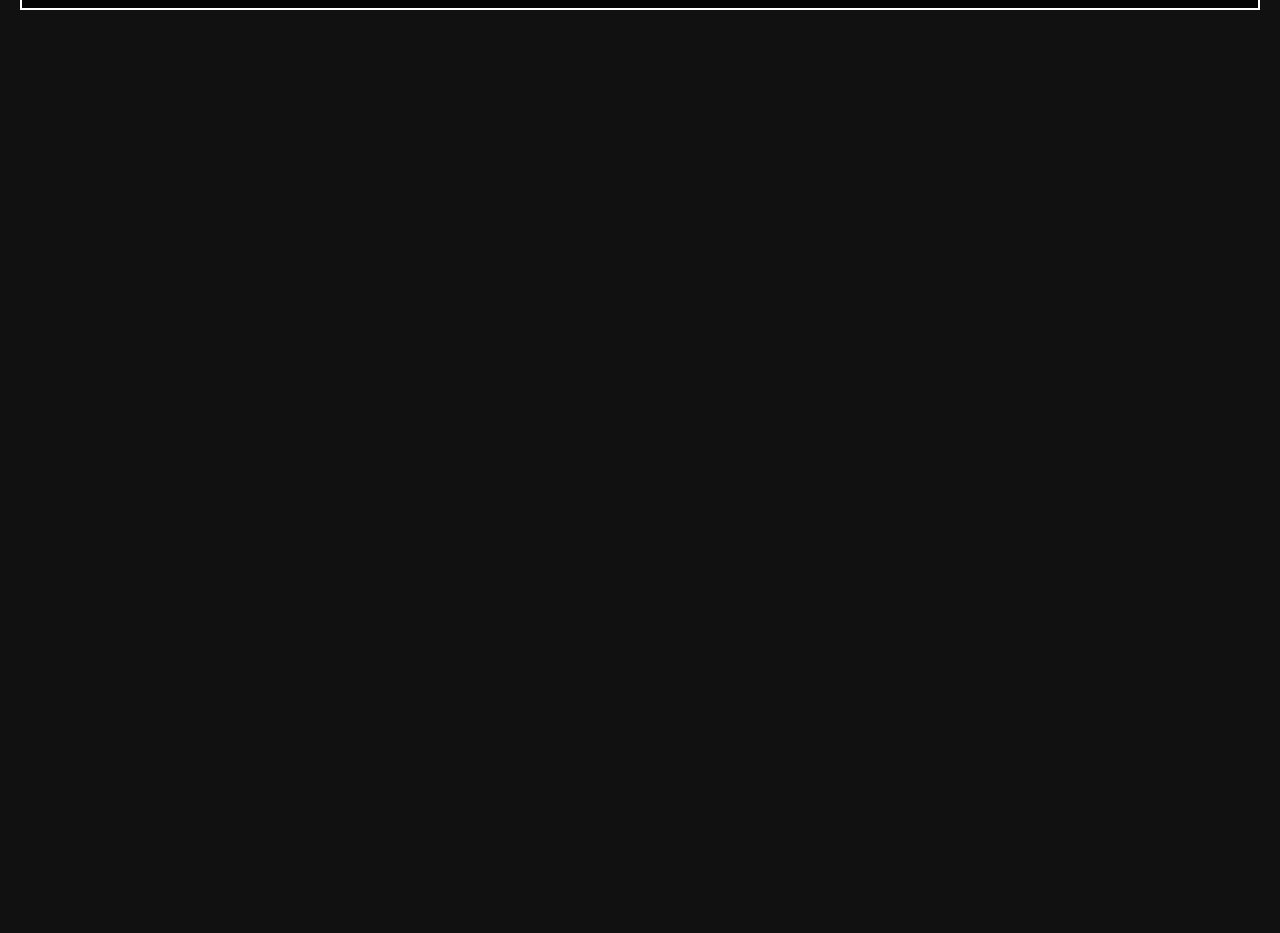
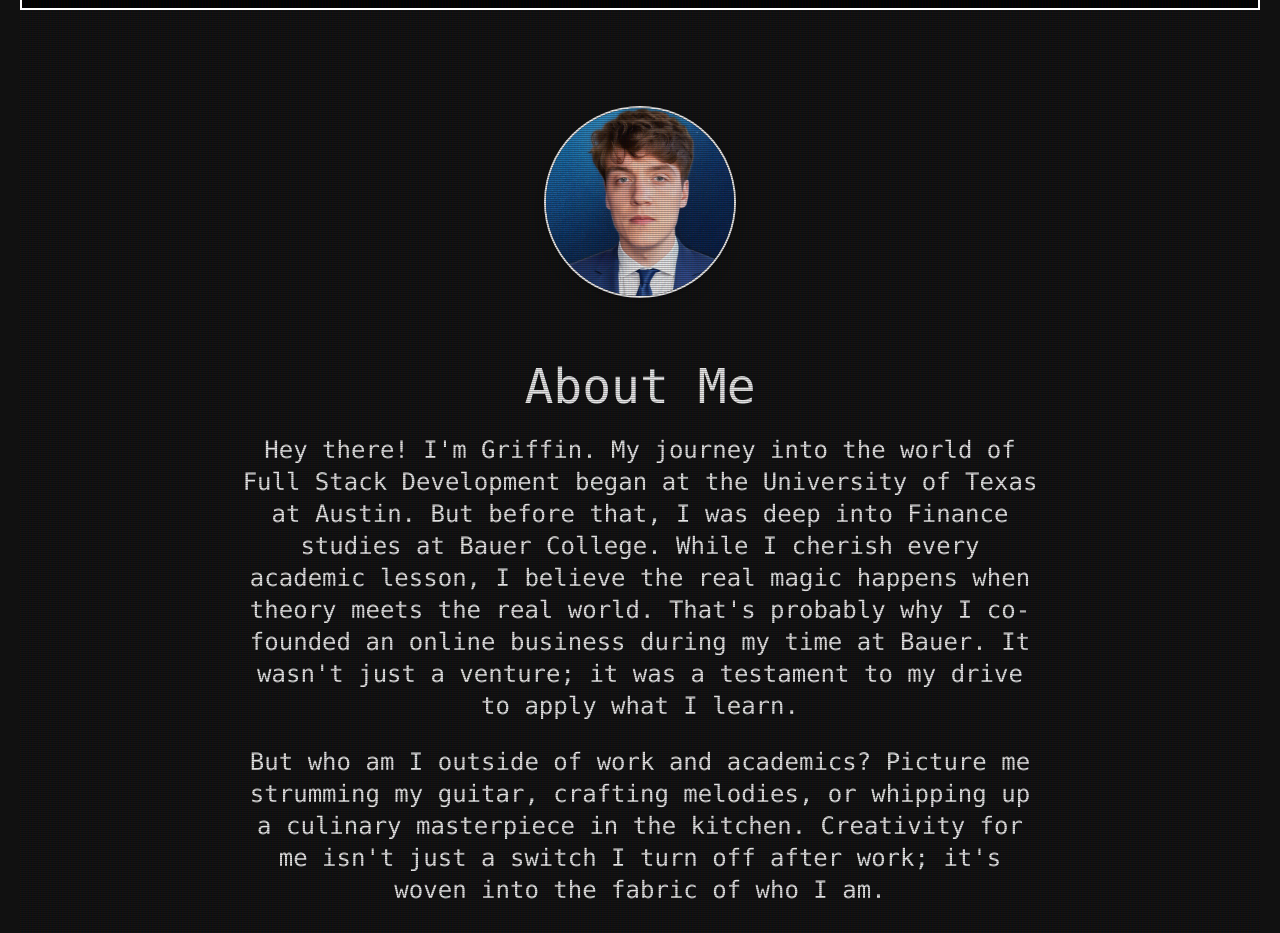
Before and after one commit to liq543/React-Portfolio, a React (Create React App) app: page /about in a window 1280 px wide. Shown: the part 74-1007 px from the top of the page. Before the commit the page ends 800 px from the top, so only its background shows below. Built offline with nearby package versions, Linux system fonts and the light colour scheme.

Commit message:
about me page added

```diff
--- a/public/index.html
+++ b/public/index.html
@@ -10,8 +10,8 @@
     <link href="https://fonts.googleapis.com/css2?family=VT323&display=swap" rel="stylesheet">
     <link rel="stylesheet" href="https://cdnjs.cloudflare.com/ajax/libs/font-awesome/6.0.0-beta3/css/all.min.css" />
     <meta
-      name="description"
-      content="Web site created using create-react-app"
+      name="Griffin Gore's Portfolio"
+      content="A portfolio of Griffin Gore's work."
     />
     <link rel="apple-touch-icon" href="%PUBLIC_URL%/logo192.png" />
     <!--
--- /dev/null
+++ b/src/AboutMe.jsx
@@ -0,0 +1,32 @@
+import React from 'react';
+
+const AboutMe = () => {
+    return (
+        <div className="crt mx-auto px-4 py-4 md:py-16 lg:py-24 flex flex-col items-center justify-center min-h-screen pt-20 lg:pt-24">
+
+            {/* Circular Image */}
+            <img
+                src="griffin-img.jpg"
+                alt="Griffin's Portrait"
+                className="mb-8 w-48 h-48 rounded-full border-white border-2 shadow-lg"
+            />
+
+            <div className="about-content w-full md:w-3/4 lg:w-2/3 text-center mt-8">  {/* Added mt-8 to provide space at the top */}
+                <h1 className="text-white font-mono text-3xl md:text-4xl lg:text-5xl mb-4 md:mb-6">
+                    About Me
+                </h1>
+                <p className="text-white font-mono text-lg md:text-xl lg:text-2xl mb-4 md:mb-6">
+                    Hey there! I'm Griffin. My journey into the world of Full Stack Development began at the University of Texas at Austin. But before that, I was deep into Finance studies at Bauer College. While I cherish every academic lesson, I believe the real magic happens when theory meets the real world. That's probably why I co-founded an online business during my time at Bauer. It wasn't just a venture; it was a testament to my drive to apply what I learn.
+                </p>
+                <p className="text-white font-mono text-lg md:text-xl lg:text-2xl mb-4 md:mb-6">
+                    But who am I outside of work and academics? Picture me strumming my guitar, crafting melodies, or whipping up a culinary masterpiece in the kitchen. Creativity for me isn't just a switch I turn off after work; it's woven into the fabric of who I am.
+                </p>
+                <p className="text-white font-mono text-lg md:text-xl lg:text-2xl">
+                    Right now, I'm looking for an opportunity to blend my tech skills with my love for innovation in a Full Stack/Web Development role. Think we could be a good match? Let's chat and explore the possibilities!
+                </p>
+            </div>
+        </div>
+    );
+}
+
+export default AboutMe;
--- a/src/App.js
+++ b/src/App.js
@@ -12,6 +12,7 @@
 import ProjectsScreen from './ProjectScreen';
 import Home from './Home'; // Make sure to import the Home component you've created
 import ResumeScreen from './ResumeScreen';
+import AboutMe from './AboutMe';
 
 function MainContent() {
     const navigate = useNavigate();
@@ -37,6 +38,7 @@
                 <Route path="/projects" element={<ProjectsScreen />} />
                 <Route path="/home" element={<Home />} />
                 <Route path="/resume" element={<ResumeScreen />} />
+                <Route path="/about" element={<AboutMe />} />
                 {/* You can add more routes as needed */}
             </Routes>
         </div>
--- a/src/LoadingTerminal.css
+++ b/src/LoadingTerminal.css
@@ -1,8 +1,3 @@
-html, body {
-    overflow: hidden;  /* Hide overflow */
-    max-height: 100%;  /* Ensure the page doesn't scroll */
-}
-
 .terminal-text {
     display: flex;
     align-items: center;
--- a/src/ProjectScreen.jsx
+++ b/src/ProjectScreen.jsx
@@ -6,13 +6,15 @@
             title: 'Symposium',
             description: 'Music Player App / Royalty Free Streaming Service',
             imageUrl: '/symposium.png',
-            link: 'https://github.com/jmcmillenmusic/symposium'
+            link: 'https://github.com/liq543/symposium',
+            deployedLink: 'https://symposium-new-6f0bf4e41ecb.herokuapp.com/'
         },
         {
             title: 'Is My Park Safe?',
             description: 'Checks the crime rate of parks in Austin, Texas.',
             imageUrl: '/Park-Safe.png',
-            link: 'https://github.com/liq543/Park-Safe'
+            link: 'https://github.com/liq543/Park-Safe',
+            deployedLink: 'https://liq543.github.io/Park-Safe/'
         }
     ];
 
@@ -24,19 +26,31 @@
                 <h2 className="text-center text-green-500 font-mono text-3xl md:text-4xl lg:text-5xl mb-4 md:mb-6 mt-16">My Projects</h2>
 
                 <div className="grid grid-cols-1 md:grid-cols-2 gap-4">
-                    {projects.map((project, index) => (
+                {projects.map((project, index) => (
+                    <a
+                        key={index}
+                        href={project.deployedLink}
+                        target="_blank"
+                        rel="noopener noreferrer"
+                        className="block bg-black text-green-500 border-white border-2 p-3 font-mono text-sm md:text-base lg:text-lg transform transition-transform duration-300 hover:scale-105 relative"
+                    >
+                        <img src={project.imageUrl} alt={`${project.title} screenshot`} className="mb-2 w-full h-auto"/>
+                        <h3 className="font-bold">{project.title}</h3>
+                        <p>{project.description}</p>
+
+                        {/* GitHub Logo positioned at the bottom-right of the card */}
                         <a
-                            key={index}
                             href={project.link}
                             target="_blank"
                             rel="noopener noreferrer"
-                            className="block bg-black text-green-500 border-white border-2 p-3 font-mono text-sm md:text-base lg:text-lg transform transition-transform duration-300 hover:scale-105"
+                            className="absolute text-3xl bottom-2 right-2 text-green-500 hover:text-white cursor-pointer"
+                            onClick={(e) => e.stopPropagation()}
                         >
-                            <img src={project.imageUrl} alt={`${project.title} screenshot`} className="mb-2 w-full h-auto"/>
-                            <h3 className="font-bold">{project.title}</h3>
-                            <p>{project.description}</p>
+                            <i className="fab fa-github"></i>
                         </a>
-                    ))}
+                    </a>
+                ))}
+
                 </div>
 
                 <div className="flex justify-center mt-8">
```
Also changed, not shown: public/griffin-img.jpg (added).
